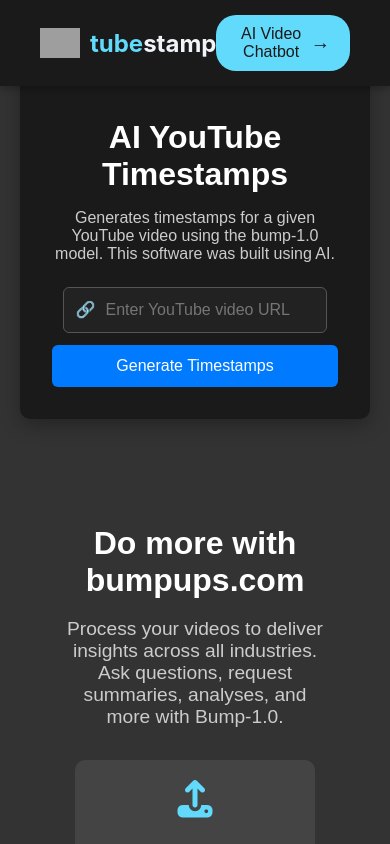
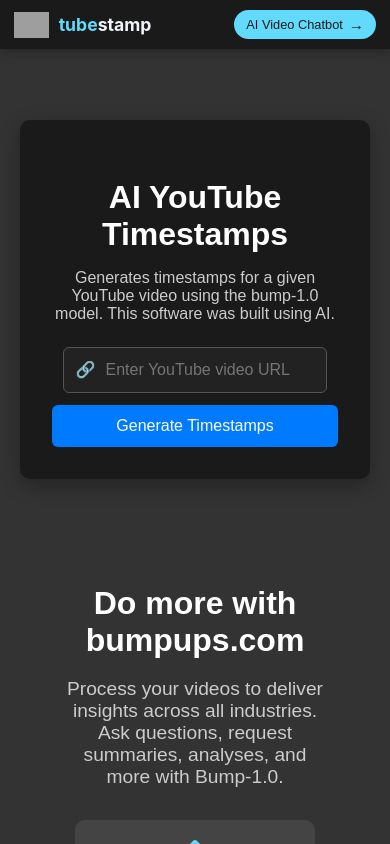
Before and after one commit to qwerty404error/tubestamp-app, a React (Create React App) app: page / in a window 390 px wide. Shown: the top 844 px of the page. Built offline with nearby package versions, Linux system fonts and the light colour scheme; no server answers; grey boxes are pictures that could not be loaded.

Commit message:
UI changes and responsive

```diff
--- a/src/unAuth/components/NavBar.css
+++ b/src/unAuth/components/NavBar.css
@@ -1,64 +1,168 @@
+/* ========================= */
+/* Base (Desktop default) */
+/* ========================= */
+
 .navbar {
   width: 100%;
   display: flex;
   justify-content: space-between;
   align-items: center;
-  padding: 15px 40px;
-  background-color: #1a1a1a; /* Dark background */
+  padding: 16px 48px;
+  background-color: #1a1a1a;
   font-family: 'Inter', sans-serif;
   box-sizing: border-box;
   position: fixed;
   top: 0;
   left: 0;
   z-index: 1000;
-  box-shadow: 0 4px 6px rgba(0, 0, 0, 0.2); /* Subtle shadow */
+  box-shadow: 0 4px 10px rgba(0, 0, 0, 0.25);
 }
 
+/* Brand */
 .navbar-brand {
   display: flex;
   align-items: center;
-  gap: 10px; /* Space between logo and title */
+  gap: 10px;
+  min-width: 0;
 }
 
 .navbar-logo {
-  height: 30px;
+  height: 32px;
   width: auto;
 }
 
 .navbar-title {
-  font-size: 1.5rem;
-  font-weight: bold;
-  color: #f0f4f8; /* Light text color */
+  font-size: 1.6rem;
+  font-weight: 700;
+  color: #f0f4f8;
+  white-space: nowrap;
 }
 
 .navbar-title-highlight {
-  color: #61dafb; /* Light blue color for "tube" */
+  color: #61dafb;
 }
 
+/* Right section */
 .navbar-links {
   display: flex;
   align-items: center;
 }
 
+/* CTA Button */
 .quote-button {
   background-color: #61dafb;
   border: none;
-  padding: 10px 20px;
-  border-radius: 20px;
+  padding: 10px 22px;
+  border-radius: 22px;
   font-size: 1rem;
+  font-weight: 500;
   color: #1a1a1a;
   cursor: pointer;
   display: flex;
   align-items: center;
-  gap: 5px; /* Space between text and arrow */
-  transition: background-color 0.3s, color 0.3s;
+  gap: 6px;
+  transition: background-color 0.25s ease, transform 0.2s ease;
 }
 
 .quote-button:hover {
   background-color: #4fa3d9;
+  transform: translateY(-1px);
 }
 
 .arrow {
   font-size: 1.2rem;
   font-weight: bold;
 }
+
+/* ========================= */
+/* 💻 Large Desktop */
+/* ========================= */
+
+@media (min-width: 1200px) {
+  .navbar {
+    padding: 18px 64px;
+  }
+
+  .navbar-title {
+    font-size: 1.75rem;
+  }
+
+  .quote-button {
+    font-size: 1.05rem;
+    padding: 12px 26px;
+  }
+}
+
+/* ========================= */
+/* 📱 Tablet */
+/* ========================= */
+
+@media (max-width: 1023px) {
+  .navbar {
+    padding: 14px 28px;
+  }
+
+  .navbar-logo {
+    height: 28px;
+  }
+
+  .navbar-title {
+    font-size: 1.35rem;
+  }
+
+  .quote-button {
+    font-size: 0.95rem;
+    padding: 8px 18px;
+  }
+
+  .arrow {
+    font-size: 1.05rem;
+  }
+}
+
+/* ========================= */
+/* 📱 Mobile */
+/* ========================= */
+
+@media (max-width: 767px) {
+  .navbar {
+    padding: 12px 18px;
+  }
+
+  .navbar-logo {
+    height: 26px;
+  }
+
+  .navbar-title {
+    font-size: 1.2rem;
+  }
+
+  .quote-button {
+    padding: 6px 14px;
+    font-size: 0.85rem;
+    border-radius: 18px;
+  }
+
+  .arrow {
+    font-size: 0.95rem;
+  }
+}
+
+/* ========================= */
+/* 📱 Extra Small Mobile */
+/* ========================= */
+
+@media (max-width: 480px) {
+  .navbar {
+    padding: 10px 14px;
+  }
+
+  .navbar-title {
+    font-size: 1.1rem;
+  }
+
+  .quote-button {
+    font-size: 0.8rem;
+    padding: 6px 12px;
+  }
+}
--- a/src/unAuth/components/Timestamp.css
+++ b/src/unAuth/components/Timestamp.css
@@ -7,7 +7,7 @@
   box-shadow: 0 6px 20px rgba(0, 0, 0, 0.3);
   color: #fff;
   max-width: 900px;
-  margin: 40px auto;
+  margin: 100px auto 40px;
 }
 
 /* Title */
```
